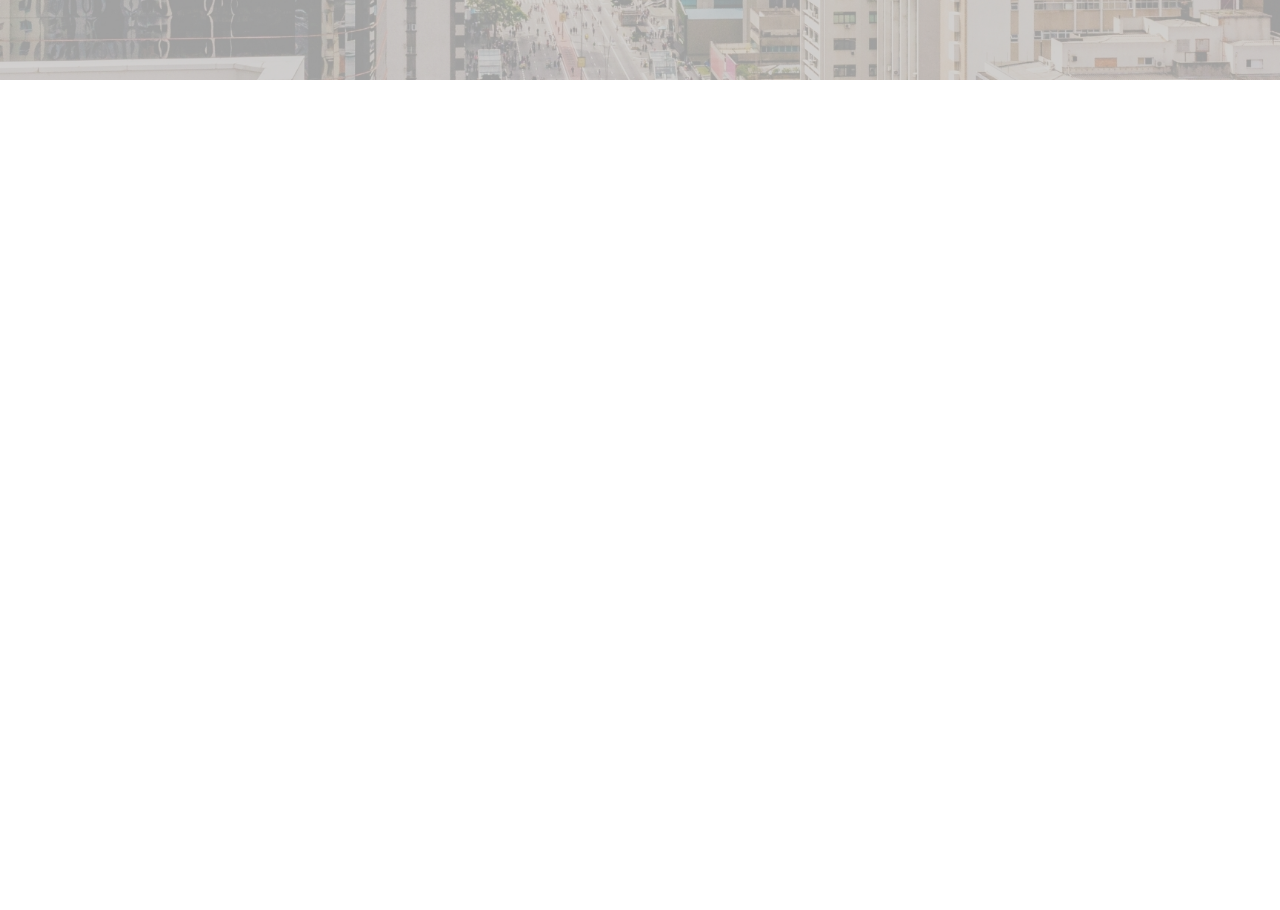
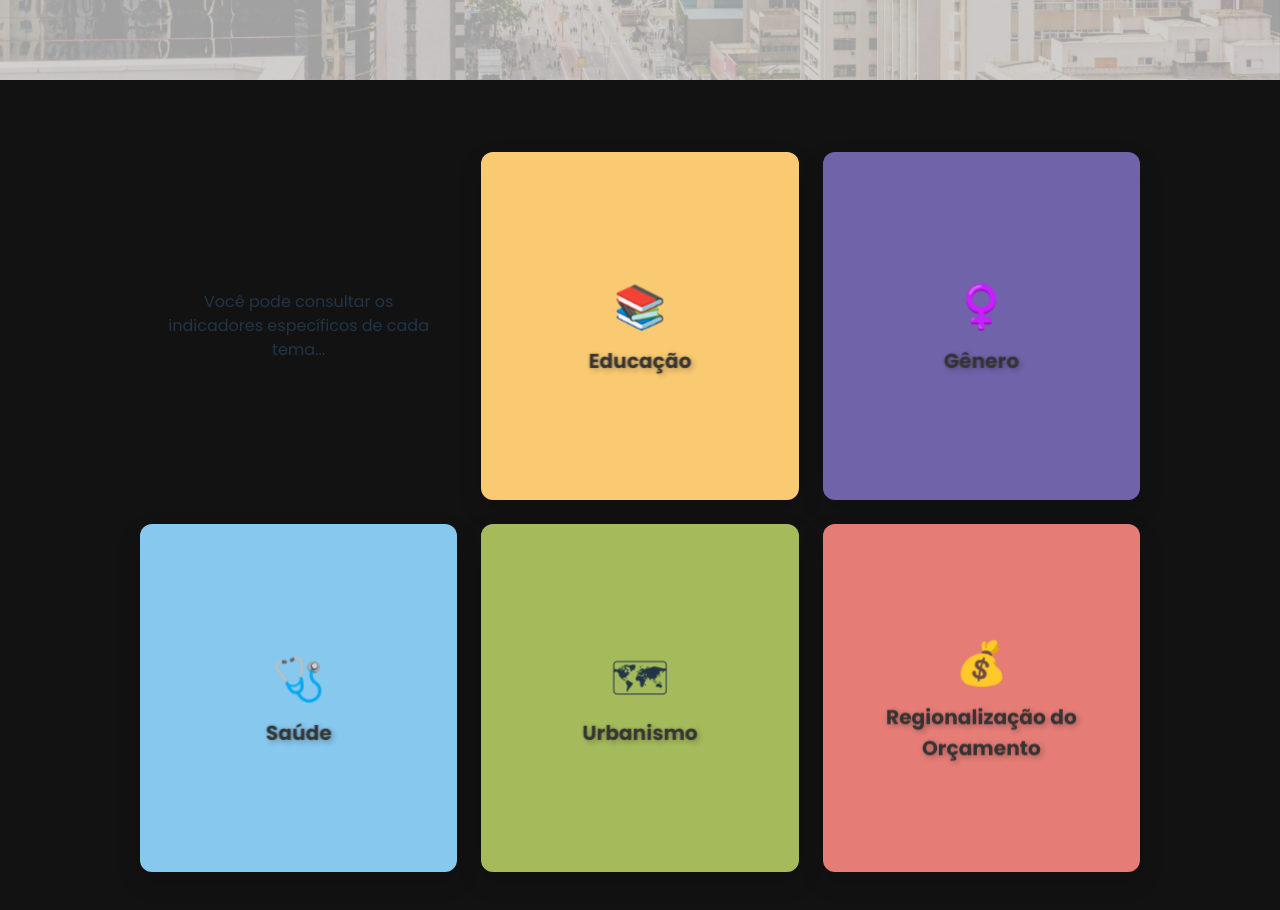
Before and after one commit to ObservatorioPoliticasTCM/painel-frontend, a Vue app: page / in a window 1280 px wide. Shown: the part 720-1630 px from the top of the page. Before the commit the page ends 800 px from the top, so only its background shows below. Built offline with nearby package versions, Linux system fonts and the light colour scheme.

Commit message:
Card grid adicionado a home

```diff
--- a/src/views/HomeView.vue
+++ b/src/views/HomeView.vue
@@ -2,12 +2,14 @@
   <main class="home-view">
     <AppHeader />
     <HomeHero />
+    <CardGrid />
   </main>
 </template>
 
 <script setup lang="ts">
 import AppHeader from '../components/AppHeader.vue'
 import HomeHero from '../components/HomeHero.vue'
+import CardGrid from '../components/CardGrid.vue'
 </script>
 
 <style scoped>
```
